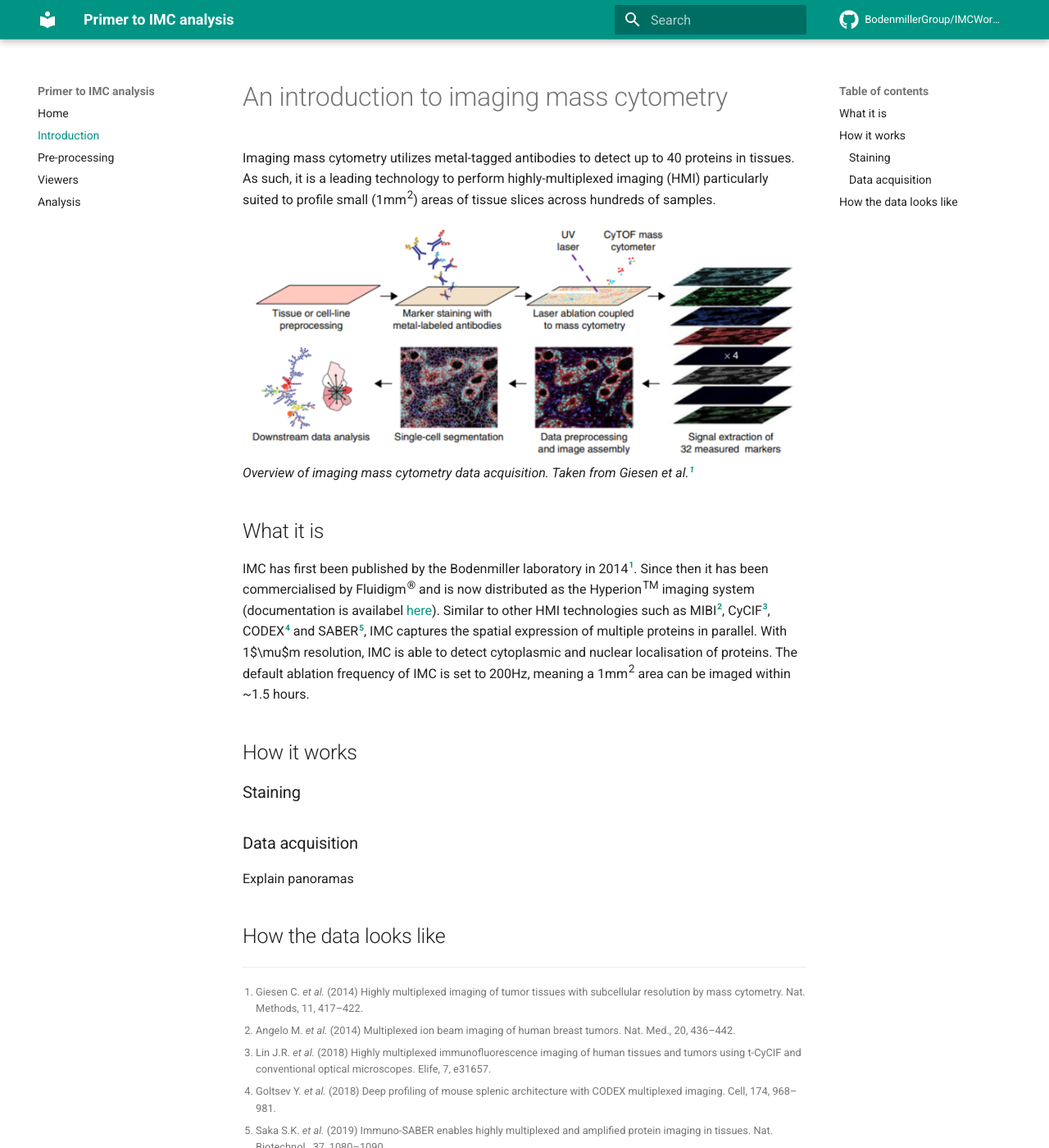
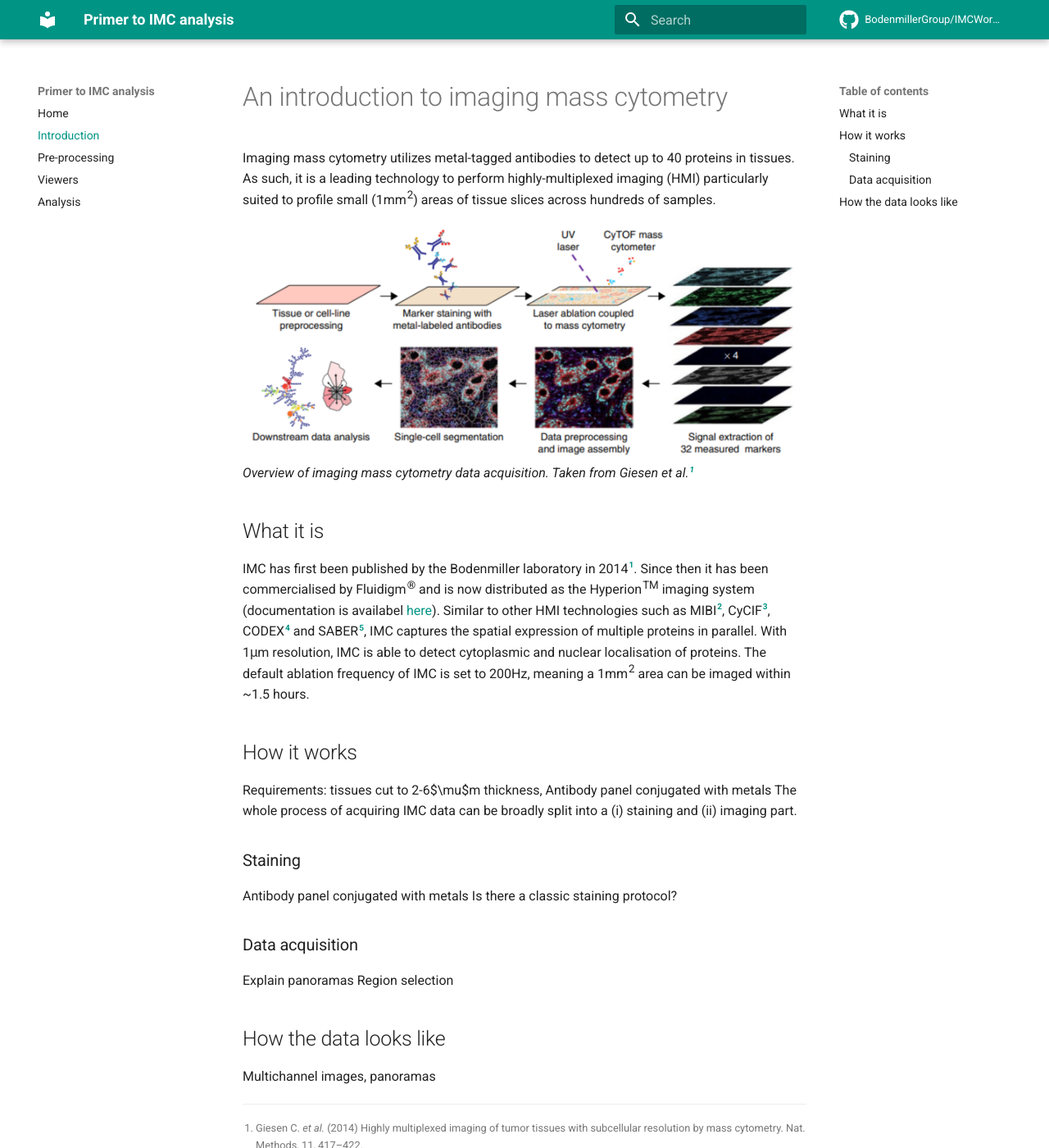
Before and after one commit to BodenmillerGroup/IMCWorkflow, an MkDocs documentation site: the page built from docs/intro.md, in a window 1280 px wide and 1400 px high. Shown: the whole window at 82% size. Built offline with MkDocs 1.6.1 and Material for MkDocs 9.7.7, drawn with Linux system fonts in a browser that asks for light colours; comment, search, counter and statistics services are not loaded.

```diff
--- a/docs/intro.md
+++ b/docs/intro.md
@@ -11,19 +11,27 @@ As such, it is a leading technology to perform highly-multiplexed imaging (HMI)
 IMC has first been published by the Bodenmiller laboratory in 2014[^fn1].
 Since then it has been commercialised by Fluidigm<sup>&reg;</sup> and is now distributed as the Hyperion<sup>TM</sup> imaging system (documentation is availabel [here](https://www.fluidigm.com/binaries/content/documents/fluidigm/resources/hyperion-imaging-system-ug-400311-a2/hyperion-imaging-system-ug-400311-a2/fluidigm%3Afile)).
 Similar to other HMI technologies such as MIBI[^fn2], CyCIF[^fn3], CODEX[^fn4] and SABER[^fn5], IMC captures the spatial expression of multiple proteins in parallel.
-With 1$\mu$m resolution, IMC is able to detect cytoplasmic and nuclear localisation of proteins.
+With 1&mu;m resolution, IMC is able to detect cytoplasmic and nuclear localisation of proteins.
 The default ablation frequency of IMC is set to 200Hz, meaning a 1mm<sup>2</sup> area can be imaged within ~1.5 hours.
 
 ## How it works
 
+Requirements: tissues cut to 2-6$\mu$m thickness, Antibody panel conjugated with metals
+The whole process of acquiring IMC data can be broadly split into a (i) staining and (ii) imaging part.
+
 ### Staining
+
+Antibody panel conjugated with metals
+Is there a classic staining protocol?
 
 ### Data acquisition
 
 Explain panoramas
+Region selection
 
 ## How the data looks like
 
+Multichannel images, panoramas
 
 [^fn1]: Giesen C. _et al._ (2014) Highly multiplexed imaging of tumor tissues with subcellular resolution by mass cytometry. Nat. Methods, 11, 417–422.
 [^fn2]: Angelo M. _et al._ (2014) Multiplexed ion beam imaging of human breast tumors. Nat. Med., 20, 436–442.
```
